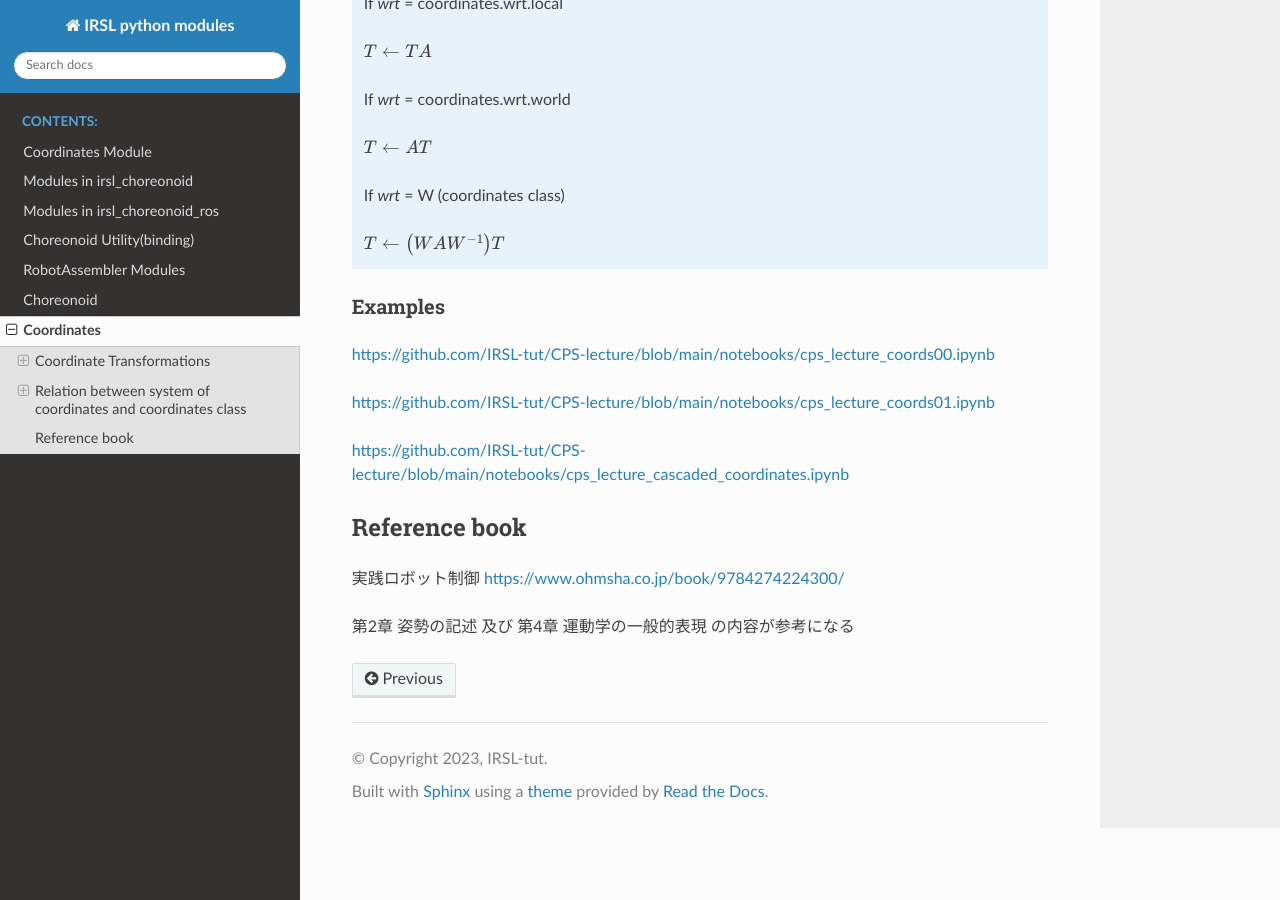
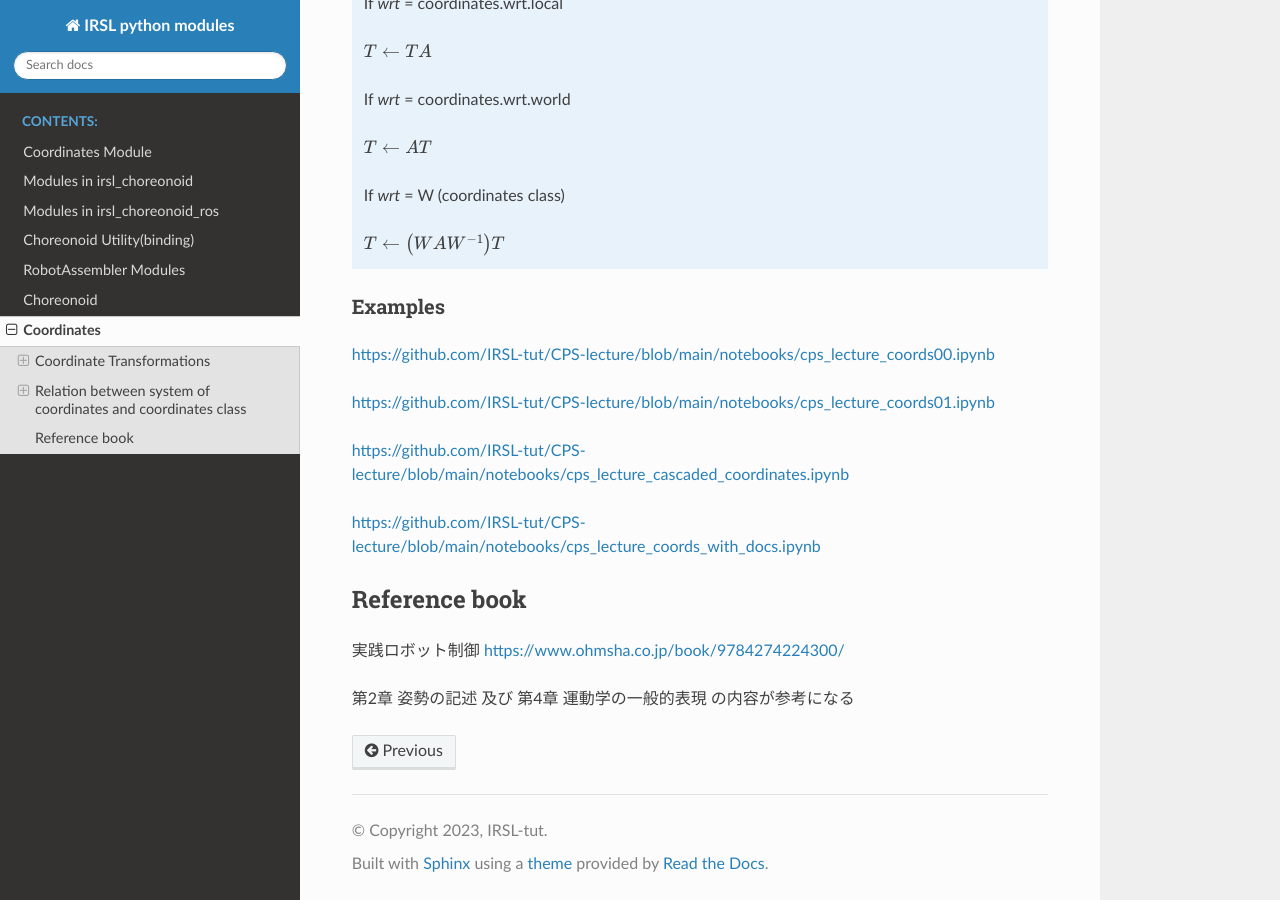
Before and after one commit to IRSL-tut/irsl_documents, a Sphinx documentation site: the page built from source/coordinates.rst, in a window 1280 px wide and 900 px high, scrolled down 13564 px. Built offline with Sphinx 7.4.7 and the Read the Docs theme 3.1.0, drawn with Linux system fonts in a browser that asks for light colours; some of the changed lines change nothing that is shown.

Commit message:
fix minor

```diff
--- a/source/coordinates.rst
+++ b/source/coordinates.rst
@@ -561,6 +561,8 @@ https://github.com/IRSL-tut/CPS-lecture/blob/main/notebooks/cps_lecture_coords01
 
 https://github.com/IRSL-tut/CPS-lecture/blob/main/notebooks/cps_lecture_cascaded_coordinates.ipynb
 
+https://github.com/IRSL-tut/CPS-lecture/blob/main/notebooks/cps_lecture_coords_with_docs.ipynb
+
 **************
 Reference book
 **************
```
Also changed, not shown: 2 other files.
